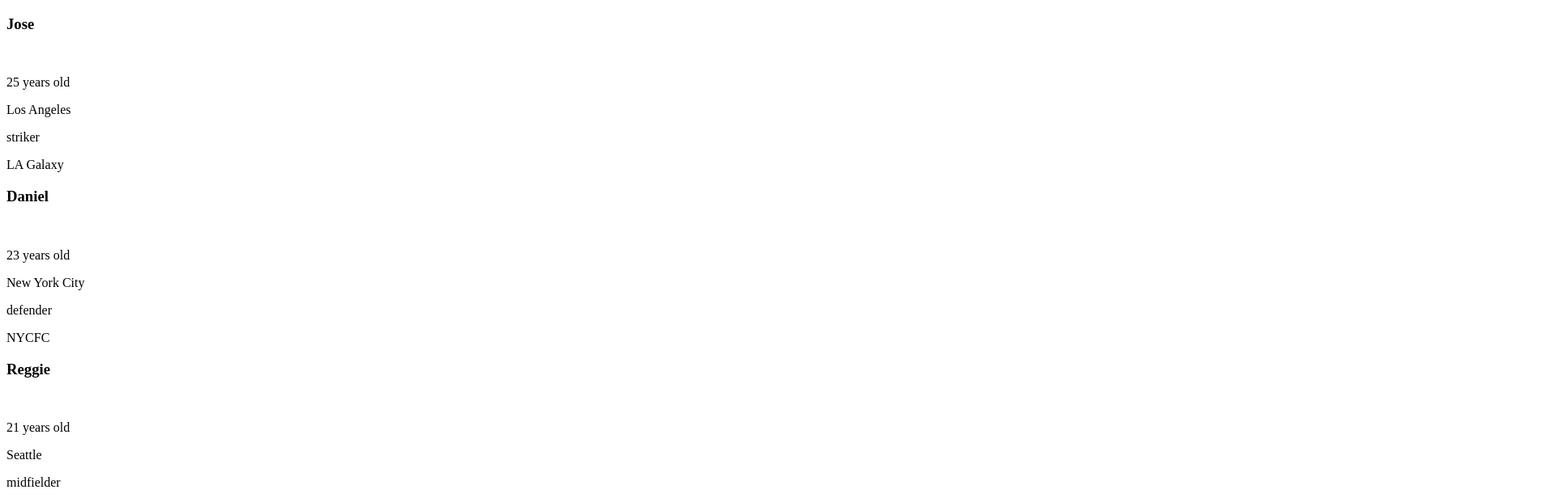
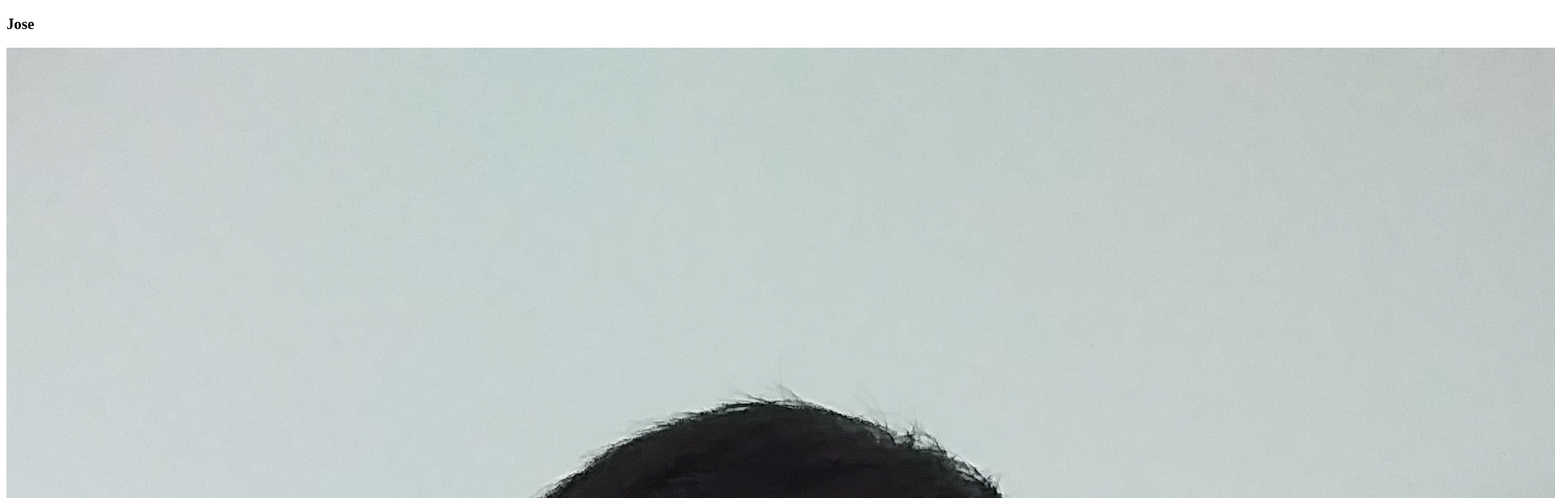
Before and after one commit to chad-cervantes/cpnt262-a5-components-and-props, a SvelteKit app: page / in a window 1280 px wide. Shown: the top 616 px of the page at 81% size, 1920 px wide, since content can reach past the window. Built offline with nearby package versions, Linux system fonts and the light colour scheme.

Commit message:
added image, as a test, in the object array

```diff
--- a/src/routes/+page.svelte
+++ b/src/routes/+page.svelte
@@ -5,18 +5,21 @@
   //Card object array
   const cardObj = [
     {name: 'Jose',
+    img: '/images/profile-pic.jpg',
     age:'25 years old',
     location: 'Los Angeles',
     position: 'striker',
     team: 'LA Galaxy'},
 
     {name: 'Daniel',
+    img: '/images/profile-pic.jpg',
     age:'23 years old',
     location: 'New York City',
     position: 'defender',
     team: 'NYCFC'},
 
     {name: 'Reggie',
+    img: '/images/profile-pic.jpg',
     age:'21 years old',
     location: 'Seattle',
     position: 'midfielder',
```
